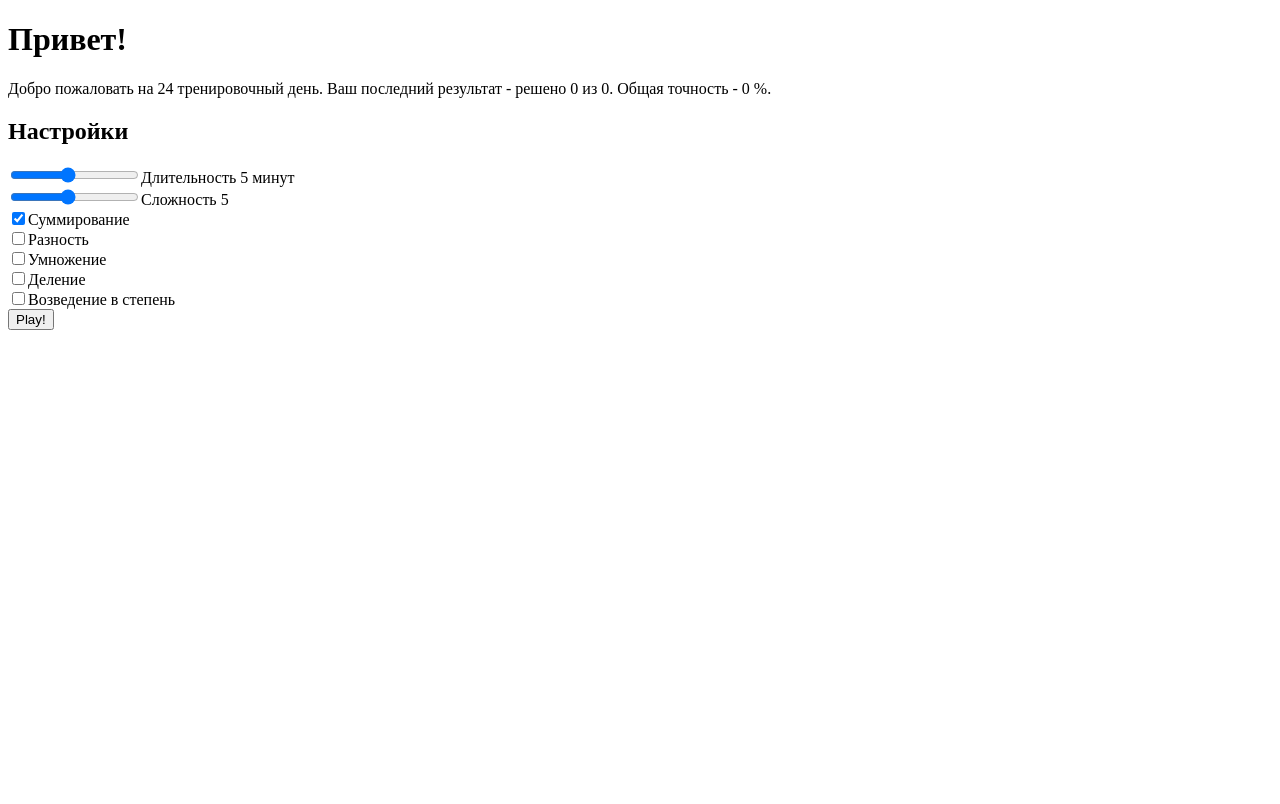
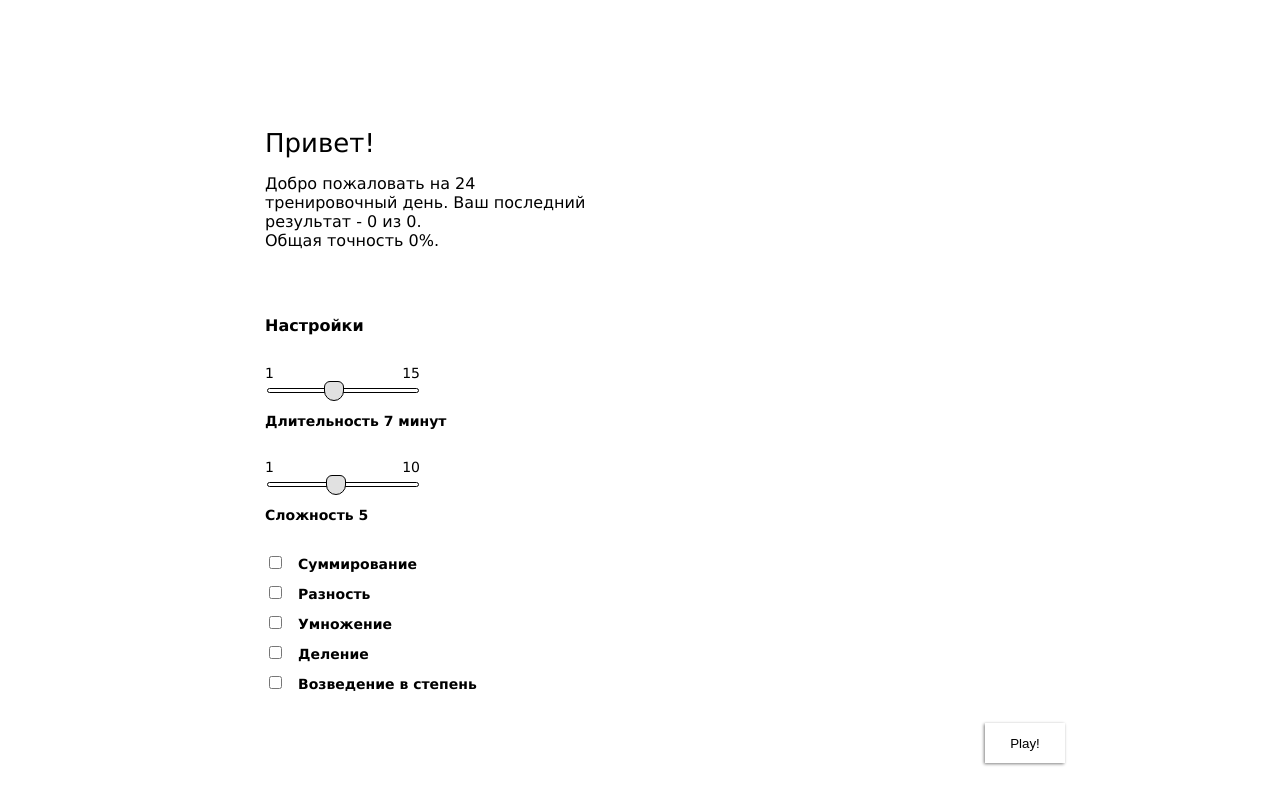
Before and after one commit to PedroTwoBananas/vue_brain_game, a Vue app: page / in a window 1280 px wide. Shown: the top 804 px of the page. Built offline with nearby package versions, Linux system fonts and the light colour scheme.

Commit message:
стилизация главного меню

```diff
--- a/src/components/App.vue
+++ b/src/components/App.vue
@@ -3,9 +3,7 @@
 </template>
 
 <script>
-export default {
-
-}
+export default {}
 </script>
 
 <style></style>
--- a/src/components/functions/generate.js
+++ b/src/components/functions/generate.js
@@ -27,7 +27,7 @@
          type: 'number',
          value: getRandomInt(1, 5),
          hidden: true,
-         id: i + 1,
+         id: i,
       })
 
       if (i !== difficulty - 1) {
--- a/src/components/gamePage/Expression.vue
+++ b/src/components/gamePage/Expression.vue
@@ -5,11 +5,11 @@
             {{ sign.value }}
          </span>
          <input
-            @click="selectInputByClick(sign.id)"
+            @click="$emit('selectInput', sign.id)"
             class="sign-input"
             :id="sign.id"
             type="number"
-            :ref="(el) => (inputs[sign.id - 1] = el)"
+            :ref="(el) => (inputs[sign.id] = el)"
             v-model="sign.value"
             v-if="sign.hidden"
          />
@@ -19,33 +19,18 @@
 </template>
 
 <script>
-import { useStore } from 'vuex'
-import { nextTick, toRefs, watchEffect } from 'vue'
+import { onMounted } from 'vue'
 import { ref } from 'vue'
 export default {
    props: { inputExpression: Array, current: Number },
-   setup(props) {
-      const { current } = toRefs(props)
-      const store = useStore()
-
+   setup(props, context) {
       const inputs = ref([])
 
-      const selectInputByClick = (id) => {
-         store.dispatch('selectInput', id)
-      }
-      // const current = ref(null)
-      watchEffect(async () => {
-         if (inputs.value.length === 0) return
-         // inputs.value[props.current].focus()
-         const v = current.value
-         await nextTick()
-         inputs.value[v].focus()
-
+      onMounted(() => {
+         context.emit('getInputs', inputs.value)
       })
 
-
-
-      return { inputs, selectInputByClick, }
+      return { inputs }
    },
 }
 </script>
--- a/src/components/gamePage/NewGame.vue
+++ b/src/components/gamePage/NewGame.vue
@@ -1,16 +1,21 @@
 <template>
    <div>
       <Expression
-         ref="exreonsion"
          :inputExpression="inputExpression"
          :current="current"
+         @selectInput="selectInput"
+         @getInputs="getInputs"
       />
       <Timer :isBlockedTime="isBlockedTime" />
       <KeyBoard
+         :generatedExpression="generatedExpression"
+         :leftIdentity="leftIdentity"
          @clickNum="clickNum"
          @next="next"
          @prev="prev"
          @toggleTimer="toggleTimer"
+         @checkSolution="checkSolution"
+         @generateExpression="generateExpression"
          :isBlockedTime="isBlockedTime"
       />
    </div>
@@ -20,10 +25,13 @@
 import Expression from '@/components/gamePage/Expression'
 import KeyBoard from '@/components/gamePage/KeyBoard'
 import Timer from '@/components/gamePage/Timer'
-import { computed, onMounted, ref } from 'vue'
+import { ref } from 'vue'
+import { watchEffect } from 'vue'
 import { useStore } from 'vuex'
 import { createInputExpression } from '../functions/createInputExpression'
+import { getLeftIdentity } from '../functions/getLeftIdentity'
 import { generate } from '@/components/functions/generate'
+import { focusInput } from '../functions/focusInput'
 export default {
    components: { KeyBoard, Expression, Timer },
    setup() {
@@ -33,51 +41,108 @@
          isSolved: false,
       })
 
+      const leftIdentity = ref(
+         getLeftIdentity(generatedExpression.value.expression)
+      )
+
       const inputExpression = ref(
          createInputExpression(generatedExpression.value.expression)
       )
+      const inputsHtml = ref([])
+
+      const getInputs = (arr) => {
+         inputsHtml.value = arr
+      }
+
       const current = ref(0)
-      const exreonsion = ref(null)
 
-      let isBlockedTime = ref(false)
+      const isBlockedTime = ref(false)
+
       const toggleTimer = () => {
          isBlockedTime.value = !isBlockedTime.value
       }
 
-      const next = () => {
-         current.value += 1
+      const selectInput = (id) => {
+         current.value = id
       }
 
       const prev = () => {
          if (current.value > 0) current.value = current.value - 1
+         focusInput(current.value, inputsHtml.value)
       }
 
-      // onMounted(() => {
-      //    store.dispatch('generateExpressions')
-      // })
-      // const next = () => {
-      //    exreonsion.value.next()
-      // }
-      // const prev = () => {
-      //    exreonsion.value.prev()
-      // }
+      const next = () => {
+         if (current.value < store.state.configs.difficulty - 1) {
+            current.value += 1
+         }
+         focusInput(current.value, inputsHtml.value)
+      }
 
       const clickNum = (num) => {
          inputExpression.value.forEach((sign) => {
-            if ((sign.id - 1) === current.value) {
+            if (sign.id === current.value) {
                sign.value = sign.value + '' + num
             }
          })
+         focusInput(current.value, inputsHtml.value)
       }
+
+      const checkSolution = () => {
+         const solution = generatedExpression.value.expression.find(
+            (sign) => sign.type === 'total'
+         ).value
+
+         const userLeftIdentity = getLeftIdentity(inputExpression.value)
+
+         const rightIdentity = eval(userLeftIdentity)
+
+         if (rightIdentity === solution) {
+            generatedExpression.value.isSolved = true
+         }
+
+         store.dispatch('addToStatistics', generatedExpression.value)
+
+         current.value = 0
+      }
+
+      const generateExpression = () => {
+         generatedExpression.value = {
+            expression: generate(store.state.configs),
+            isSolved: false,
+         }
+
+         leftIdentity.value = getLeftIdentity(
+            generatedExpression.value.expression
+         )
+         inputExpression.value = createInputExpression(
+            generatedExpression.value.expression
+         )
+         focusInput(current.value, inputsHtml.value)
+      }
+
+      watchEffect(
+         () => {
+            if (inputsHtml.value.length === 0) return
+            inputsHtml.value[current.value].focus()
+         },
+         { flush: 'post' }
+      )
+
       return {
          isBlockedTime,
+         generatedExpression,
+         leftIdentity,
          inputExpression,
          toggleTimer,
-         exreonsion,
          current,
+         selectInput,
          prev,
          next,
          clickNum,
+         checkSolution,
+         generateExpression,
+         getInputs,
+         inputsHtml,
       }
    },
 }
--- a/src/components/pages/Main.vue
+++ b/src/components/pages/Main.vue
@@ -1,54 +1,88 @@
 <template>
-   <div>
-      <div><h1>Привет!</h1></div>
-      <div>
-         <p>
-            Добро пожаловать на 24 тренировочный день. Ваш последний результат -
-            решено {{solvedExpressions}} из {{expressions.length}}. Общая точность - {{percent || 0}} %.
+   <div class="main-section">
+      <div class="main-wrapper">
+         <div class="greetings-block">
+            <div class="greeting-hello-block">
+               <span class="greeting-hello-text">Привет!</span>
+            </div>
+            <p class="greetings-description">
+               Добро пожаловать на 24 тренировочный день. Ваш последний
+               результат -
+               {{ solvedExpressions }} из {{ expressions.length }}. <br />
+               Общая точность {{ percent || 0 }}%.
             </p>
          </div>
-      <div>
-         <h2>Настройки</h2>
-         <div>
+         <div class="options-block">
+            <div class="options-title-block">
+               <span class="options-title-text">Настройки</span>
+            </div>
+            <div class="options-input-block">
+               <div class="options-labels">
+                  <label>1</label>
+                  <label>15</label>
+               </div>
                <input
+                  class="options-input-range"
                   type="range"
+                  list="marks"
                   min="1"
-               max="10"
+                  max="15"
                   step="1"
                   v-model="configs.time"
                />
-            <span>Длительность {{ configs.time }} минут</span>
+               <span class="options-input-title">
+                  Длительность {{ configs.time }} минут
+               </span>
             </div>
-         <div>
+            <div class="options-input-block">
+               <div class="options-labels">
+                  <label>1</label>
+                  <label>10</label>
+               </div>
                <input
+                  class="options-input-range"
                   type="range"
                   min="1"
                   max="10"
                   step="1"
                   v-model="configs.difficulty"
                />
-            <span>Сложность {{ configs.difficulty }}</span>
+               <span class="options-input-title">
+                  Сложность {{ configs.difficulty }}
+               </span>
             </div>
          </div>
-      <div>
-         <div v-for="operator in operators" :key="operator.id">
+         <div class="options-operators-block">
+            <div
+               class="options-operator"
+               v-for="operator in operators"
+               :key="operator.id"
+            >
+               <label>
                   <input
+                     class="options-operator-checkbox"
                      type="checkbox"
-               :value='operator.sign'
+                     :value="operator.sign"
                      v-model="configs.selectedOperators"
                   />
-            <span>{{ operator.name }}</span>
+                  <span class="options-operator-title">
+                     {{ operator.name }}
+                  </span>
+               </label>
             </div>
          </div>
-      <button @click="playGame">Play!</button>
+         <div class="run-game-block">
+            <button class="run-game-button" @click="playGame">Play!</button>
+         </div>
          <teleport to="body" v-if="show">
             <Modal @ok="closeModal">Выберите минимум один оператор!</Modal>
          </teleport>
       </div>
+   </div>
 </template>
 
 <script>
-import { computed, ref } from 'vue'
+import { computed, ref, onMounted } from 'vue'
 import { useStore } from 'vuex'
 import { useRouter } from 'vue-router'
 import Modal from '@/components/Modal'
@@ -62,7 +96,7 @@
       const show = ref(false)
 
       const operators = ref([
-         { id: 1, isChecked: true, name: 'Суммирование', sign: '+' },
+         { id: 1, isChecked: false, name: 'Суммирование', sign: '+' },
          { id: 2, isChecked: false, name: 'Разность', sign: '-' },
          { id: 3, isChecked: false, name: 'Умножение', sign: '*' },
          { id: 4, isChecked: false, name: 'Деление', sign: '/' },
@@ -76,51 +110,161 @@
 
       const configs = ref({
          difficulty: '5',
-         time: '5',
-         selectedOperators: ['+'],
+         time: '7',
+         selectedOperators: [],
       })
 
-      const expressions = computed(() => store.state.expressions)
+      onMounted(() => {
+         store.dispatch('getStatistics')
+      })
 
-      const solvedExpressions = expressions.value.filter(
-         (expression) => expression.isSolved
-      ).length
+      const expressions = computed(() => store.state.statistics)
 
-      const percent = Math.trunc((solvedExpressions * 100) / expressions.value.length)
+      const solvedExpressions = computed(
+         () =>
+            expressions.value.filter((expression) => expression.isSolved).length
+      )
 
-      const selectOperator = (operator) => {
-         operator.isChecked
-            ? configs.value.selectedOperators.push(operator.sign)
-            : (configs.value.selectedOperators =
-                 configs.value.selectedOperators.filter(
-                    (sign) => sign !== operator.sign
-                 ))
-      }
+      const percent = computed(() =>
+         Math.trunc((solvedExpressions.value * 100) / expressions.value.length)
+      )
 
       const playGame = () => {
          if (configs.value.selectedOperators.length > 0) {
             store.dispatch('addGameConfigs', configs.value)
             router.push({ name: 'game' })
-         } else show.value = !show.value
+         } else show.value = true
       }
 
       const closeModal = () => {
-         show.value = !show.value
+         show.value = false
       }
 
       return {
          operators,
          configs,
-         selectOperator,
          playGame,
          show,
          closeModal,
          expressions,
+         percent,
          solvedExpressions,
-         percent
       }
    },
 }
 </script>
 
-<style scoped></style>
+<style scoped>
+span,
+label,
+p {
+   font-family: Verdana;
+}
+
+.main-section {
+   display: flex;
+   justify-content: center;
+}
+
+.main-wrapper {
+   width: 800px;
+   margin-top: 100px;
+   padding-left: 50px;
+   padding-top: 20px;
+   padding-bottom: 100px;
+   display: flex;
+   flex-direction: column;
+}
+
+.greetings-hello-block {
+   font-size: 14px;
+}
+
+.greeting-hello-text {
+   font-size: 26px;
+}
+
+.greetings-description {
+   width: 345px;
+}
+
+.options-title-block {
+   margin-top: 50px;
+   margin-bottom: 30px;
+}
+
+.options-title-text {
+   font-weight: bold;
+}
+
+.options-input-block {
+   margin-bottom: 30px;
+   display: flex;
+   flex-direction: column;
+}
+
+.options-labels {
+   font-size: 14px;
+   width: 155px;
+   margin-bottom: 5px;
+   display: flex;
+   flex-direction: row;
+   justify-content: space-between;
+}
+
+.options-input-range {
+   margin-bottom: 20px;
+   -webkit-appearance: none;
+   height: 3px;
+   width: 150px;
+   border: 1px solid black;
+   border-radius: 15px;
+   outline: none;
+}
+
+.options-input-range::-webkit-slider-thumb {
+   -webkit-appearance: none;
+   background: #e1e1e1;
+   width: 20px;
+   height: 20px;
+   border-top-left-radius: 6px;
+   border-top-right-radius: 6px;
+   border-bottom-left-radius: 10px;
+   border-bottom-right-radius: 10px;
+   cursor: pointer;
+   border: 1px solid black;
+}
+
+.options-input-title {
+   font-size: 14px;
+   font-weight: bold;
+}
+
+.options-operator {
+   margin-bottom: 10px;
+}
+
+.options-operator-checkbox {
+   margin-right: 16px;
+}
+
+.options-operator-title {
+   font-size: 14px;
+   font-weight: bold;
+}
+
+.run-game-block {
+   margin-top: 20px;
+   display: flex;
+   justify-content: flex-end;
+}
+
+.run-game-button {
+   width: 80px;
+   height: 40px;
+   background-color: white;
+   border: none;
+   box-shadow:  -1px 1px 3px grey;
+}
+
+</style>
--- a/src/components/store/index.js
+++ b/src/components/store/index.js
@@ -1,144 +1,43 @@
 import { createStore } from 'vuex'
-import { generate } from '@/components/functions/generate'
-import { createInputExpression } from '@/components/functions/createInputExpression'
-import { getLeftIdentity } from '../functions/getLeftIdentity'
-import { focusInput } from '@/components/functions/focusInput'
+
 export const store = createStore({
    state() {
       return {
          configs: null,
-         // current
-         generatedExpression: [],
-         // history
-         expressions: [],
-         // input variany
-         inputExpression: [],
-         // help
-         leftIdentity: '',
-
-         inputs: [],
-         currentInput: 1,
+         statistics: [],
       }
    },
 
    mutations: {
+
+      GET_STATISTICS: (state) => {
+         const statistic = JSON.parse(localStorage.getItem('statistics'))
+         statistic === null ? (state.statistics = []) : (state.statistics = statistic)
+      },
+
       ADD_GAME_CONFIGS: (state, payload) => {
          state.configs = payload
+         localStorage.setItem('configs', JSON.stringify(state.configs))
+         localStorage.removeItem('statistics')
       },
 
-      GENERATE_EXPRESSIONS: (state) => {
-         state.generatedExpression ={
-            expression: generate(state.configs),
-            isSolved: false
-         }
-
-         state.inputExpression = createInputExpression(
-            state.generatedExpression.expression
-         )
-         focusInput(state.currentInput, state.inputs)
-      },
-
-      CLICK_NUM: (state, payload) => {
-         state.inputExpression.map((sign) => {
-            if (sign.id === state.currentInput) {
-               sign.value = sign.value + '' + payload
-            }
-         })
-
-         focusInput(state.currentInput, state.inputs)
-      },
-
-      SHOW_LEFT_IDENTITY: (state) => {
-         state.leftIdentity = getLeftIdentity(state.generatedExpression.expression)
-
-         focusInput(state.currentInput, state.inputs)
-      },
-
-      CHECK_SOLUTION: (state) => {
-         const solution = state.generatedExpression.expression.find(
-            (sign) => sign.type === 'total'
-         ).value
-
-         const leftIdentity = getLeftIdentity(state.inputExpression)
-
-         const rightIdentity = eval(leftIdentity)
-
-         if (rightIdentity === solution) {
-            state.generatedExpression.isSolved = true
-         }
-
-         state.expressions.push(state.generatedExpression)
-
-         state.currentInput = 1
-
-         focusInput(state.currentInput, state.inputs)
-      },
-
-      SET_INPUTS: (state, payload) => {
-         // state.inputs = payload
-      },
-
-      SELECT_INPUT: (state, payload) => {
-         state.currentInput = payload
-      },
-
-      PREV_INPUT: (state) => {
-         if (state.currentInput > 1) state.currentInput--
-         focusInput(state.currentInput, state.inputs)
-      },
-
-      NEXT_INPUT: (state) => {
-         if (state.currentInput < 5) {
-            state.currentInput++
-         }
-         focusInput(state.currentInput, state.inputs)
+      ADD_TO_STATISTICS: (state, payload) => {
+         state.statistics.push(payload)
+         localStorage.setItem('statistics', JSON.stringify(state.statistics))
       },
    },
 
-   getters: {
-      storeGameConfigs: (state) => state.configs,
-      storeGenerate: (state) => state.generatedExpression,
-      storeInputExpression: (state) => state.inputExpression,
-      storeInputs: (state) => state.inputs,
-      storeCurrentInput: (state) => state.currentInput,
-      storeExpressions: state => state.expressions
-   },
+   actions: {
+      getStatistics: (context) => {
+         context.commit('GET_STATISTICS')
+      },
 
-   actions: {
       addGameConfigs: (context, payload) => {
          context.commit('ADD_GAME_CONFIGS', payload)
       },
 
-      generateExpressions: (context) => {
-         context.commit('GENERATE_EXPRESSIONS')
-      },
-
-      clickNum: (context, payload) => {
-         context.commit('CLICK_NUM', payload)
-      },
-
-      showLeftIdentity: (context) => {
-         context.commit('SHOW_LEFT_IDENTITY')
-      },
-
-      CHECK_SOLUTION: (context) => {
-         context.commit('CHECK_SOLUTION')
-      },
-
-      SET_INPUTS: (context, payload) => {
-         context.commit('SET_INPUTS', payload)
-      },
-
-      selectInput: (context, payload) => {
-         context.commit('SELECT_INPUT', payload)
-      },
-
-      prevInput: (context) => {
-         context.commit('PREV_INPUT')
-      },
-
-      nextInput: (context) => {
-         context.commit('NEXT_INPUT')
+      addToStatistics: (context, payload) => {
+         context.commit('ADD_TO_STATISTICS', payload)
       },
    },
 })
```
Also changed, not shown: src/components/gamePage/KeyBoard.vue (+40 -38 lines), src/components/gamePage/Timer.vue (+5 -2 lines). Lines whose indentation alone changed are shown as unchanged.
